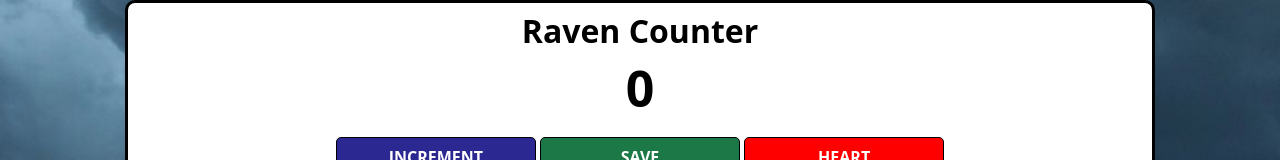
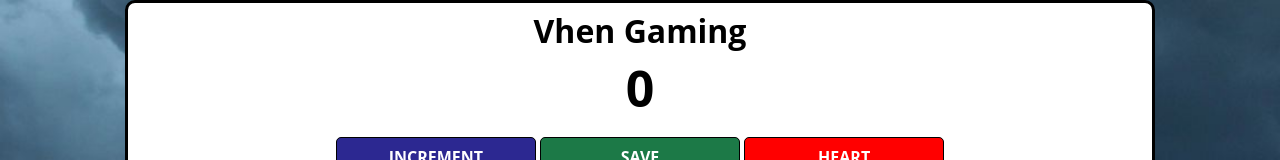
Before and after one commit to Vhennavs/Scoreboard, a plain HTML site: page index.html in a window 1280 px wide. Shown: the top 160 px of the page. Drawn offline with nearby package versions, Linux system fonts and the light colour scheme.

Commit message:
Update index.html

```diff
--- a/index.html
+++ b/index.html
@@ -4,7 +4,7 @@
     </head>
     <body>
         <div class="container">
-            <h1> Raven Counter</h1>
+            <h1> Vhen Gaming</h1>
             <h2 id="count-el">0</h2>
             <button id="increment-btn" onclick="increment()">INCREMENT</button>
             <button id="save-btn" onclick="save()">SAVE</button>
```
